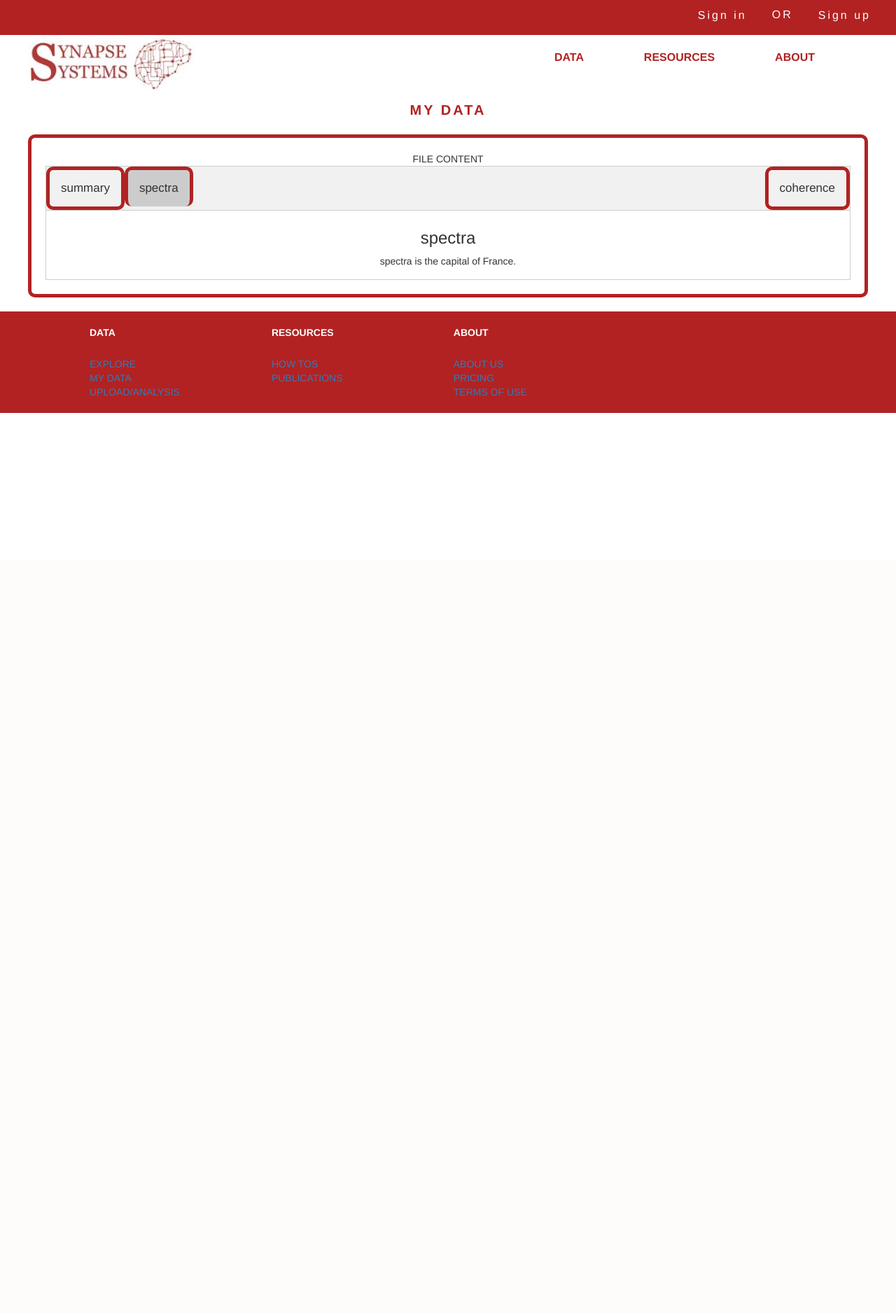
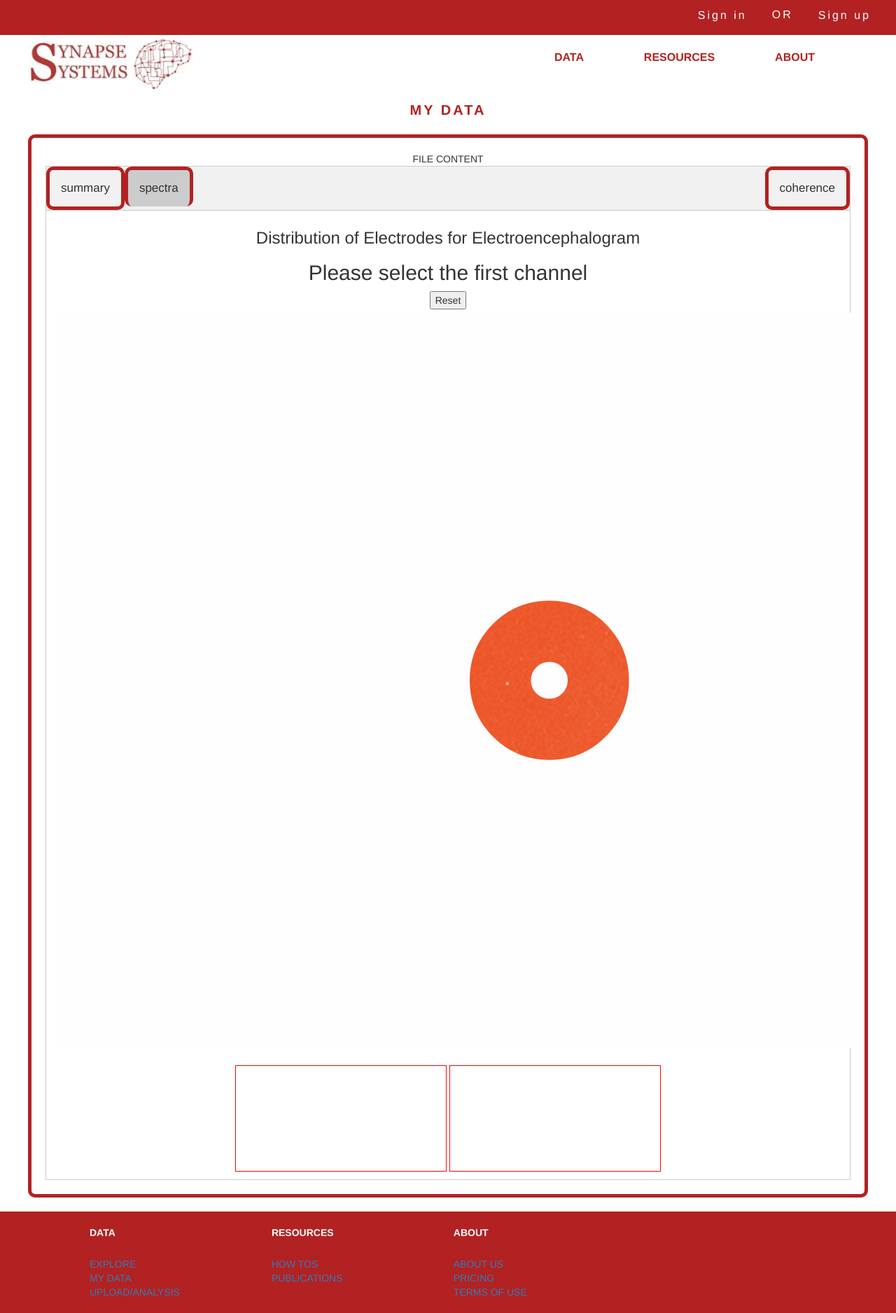
Before and after one commit to sarahp39/SynapseSolutions, a PHP site: page /php/fileContent.php in a window 1280 px wide, after a click on "spectra". Shown: the whole page at 70% size. Before the commit the page ends 590 px from the top, so only its background shows below. Run offline with PHP 8.4, Linux system fonts and the light colour scheme; a map, chart or similar area stays blank; some libraries are stand-ins or nearby versions.

Commit message:
added 10 20 diagram on spectra tab of file content

```diff
--- a/index.css
+++ b/index.css
@@ -350,7 +350,79 @@ html {
 }
 
 
+/* TEST PARAM STYLING */
 
+.line {
+	fill: none;
+	stroke: navy;
+	stroke-width: 2px;
+	shape-rendering: crispEdges;
+}
+
+.axis line, .axis text {
+	fill: black;
+	font: 11px sans-serif;
+}
+
+.axis path {
+	fill: none;
+	stroke: #000;
+	shape-rendering: crispEdges;
+}
+
+.chart {
+	background-color: white;
+	border: 1px solid red;
+}
+
+#title {
+	background-color:white;
+	text-align: center;
+}
+
+#visualization {
+	text-align: center;
+}
+
+#brain-svg {
+	background-color: white;
+	border: 1px solid red;
+}
+
+#brain-cont {
+		fill: yellow;
+		padding: 5px;
+}
+
+.clickable-svg {
+	background-color: greenyellow;
+}
+
+.nonclickable-svg {
+	fill: grey;
+}
+
+#reset, #cont1, #cont2 {
+	display:inline-block;
+	text-align:center;
+}
+
+.overlay {
+	fill: none;
+	pointer-events: all;
+}
+
+.focus circle {
+	fill: #F1F3F3;
+	stroke: #6F257F;
+	stroke-width: 5px;
+}
+
+.hover-line {
+	stroke: #6F257F;
+	stroke-width: 2px;
+	stroke-dasharray: 3,3;
+}
 
 
 
--- a/php/fileContent.php
+++ b/php/fileContent.php
@@ -45,8 +45,33 @@
 					</div>
 
 					<div id="spectra" class="tabcontent">
-						<h3>spectra</h3>
-						<p>spectra is the capital of France.</p>
+						<h3>Distribution of Electrodes for Electroencephalogram</h3>
+
+						<div id="layout">
+							<div id="visualization">
+								<h2 id="prompt">Please select the first channel</h2>
+								<button id="reset" type="submit">Reset</button>
+								<div id="brain-cont">
+									<img id="loading" src="../img/round.gif" alt="loading">
+									<object id="brain-svg" type="image/svg+xml" data="../brain.svg" width="500px" height="500px">
+										Your browser does not support SVG
+									</object>
+								</div>
+
+								<input id="stored1" type="hidden"/>
+								<input id="stored2" type="hidden"/>
+
+								<div id="cont1">
+									<h2 id="title1"></h2>
+									<svg id="chart1" class="chart"></svg>
+								</div>
+								<div id="cont2">
+									<h2 id="title2"></h2>
+									<svg id="chart2" class="chart"></svg>
+								</div>
+							</div>
+						</div>
+						<!--<p>spectra is the capital of France.</p>-->
 					</div>
 
 					<div id="coherence" class="tabcontent">
@@ -74,6 +99,11 @@
 		</div>
 
 		<script type="text/javascript" src="../fileContent.js"></script>
+		<script src="https://d3js.org/d3.v4.min.js"></script>
+		<link rel="stylesheet" href="http://code.jquery.com/ui/1.11.1/themes/smoothness/jquery-ui.css">
+		<script src="http://code.jquery.com/jquery-1.10.2.js"></script>
+		<script src="http://code.jquery.com/ui/1.11.1/jquery-ui.js"></script>
+		<script src="../testParam.js"></script>
 
 	</div> <!-- body id-->
 
--- a/testParam.js
+++ b/testParam.js
@@ -247,14 +247,14 @@ a.addEventListener("load",function(){
                 if (ts != null && (ts.innerHTML == channels[ch])) {
                     console.log("found");
 
-                    firstCircle.setAttribute("style", "fill:greenyellow");
+                    firstCircle.setAttribute("style", "fill:#F2B053");
 
                     // add behaviour
                     ts.addEventListener("mousedown",function(e){
                         if (click < 2) {
                             var c = e.target.parentElement.parentElement.querySelector("circle");
                             console.log(e.target.parentElement);
-                            c.setAttribute("style", "fill:lightblue");
+                            c.setAttribute("style", "fill:#B22222");
                             var ch = e.target.innerHTML;
                             for (var k in dataset) {
                                 if (dataset[k]["Channel"] == ch) {
@@ -285,7 +285,7 @@ a.addEventListener("load",function(){
     console.log("svg done");
 }, false);
 
-window.onload = function() {
+window.addEventListener("load", function() {
     document.getElementById("reset").addEventListener("click", function() {
         var gees = a.contentDocument.querySelectorAll("g");
         for (var i = 0; i < 78; i++) {
@@ -309,4 +309,4 @@ window.onload = function() {
     }, false);
 
     console.log("done");
-};
+});
```
